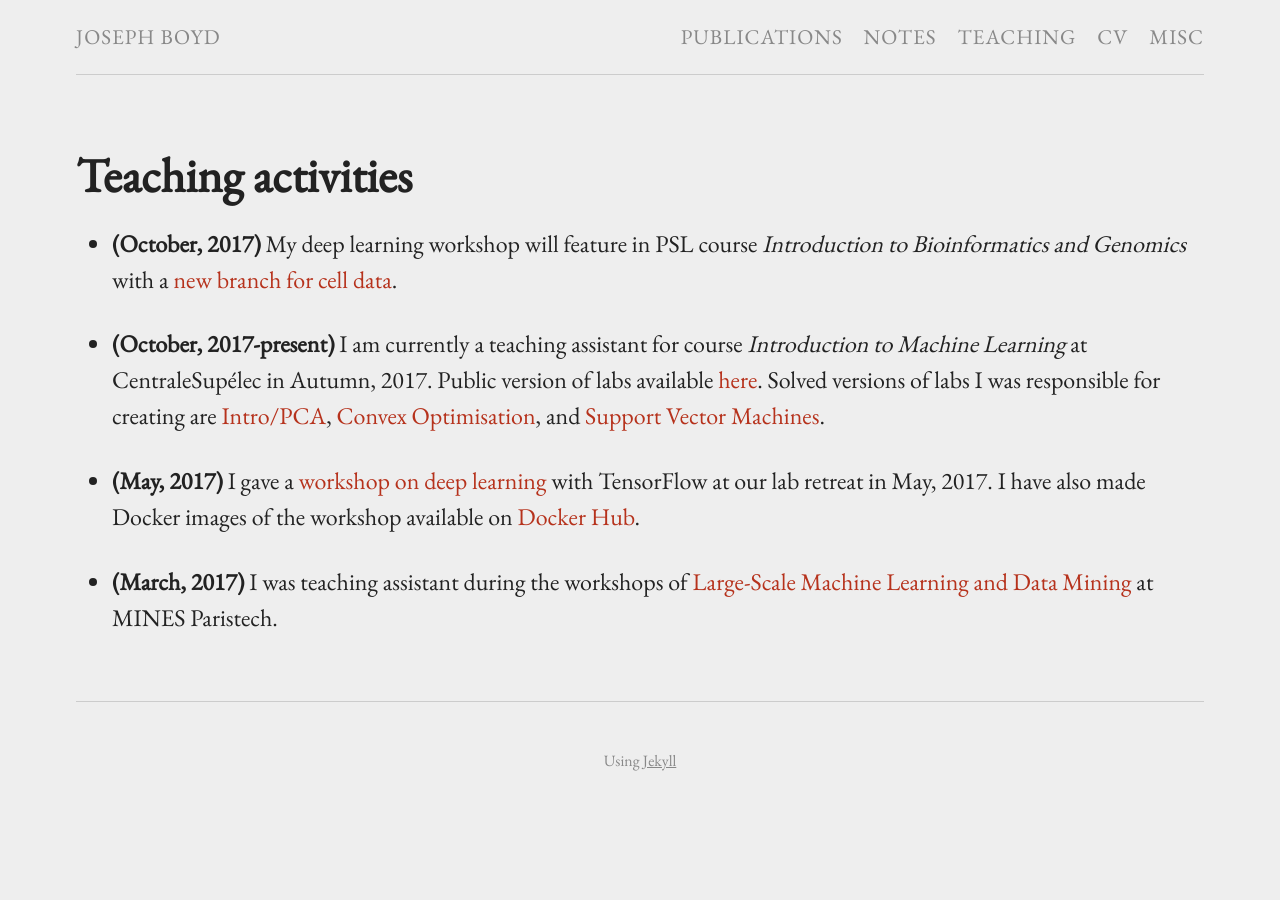
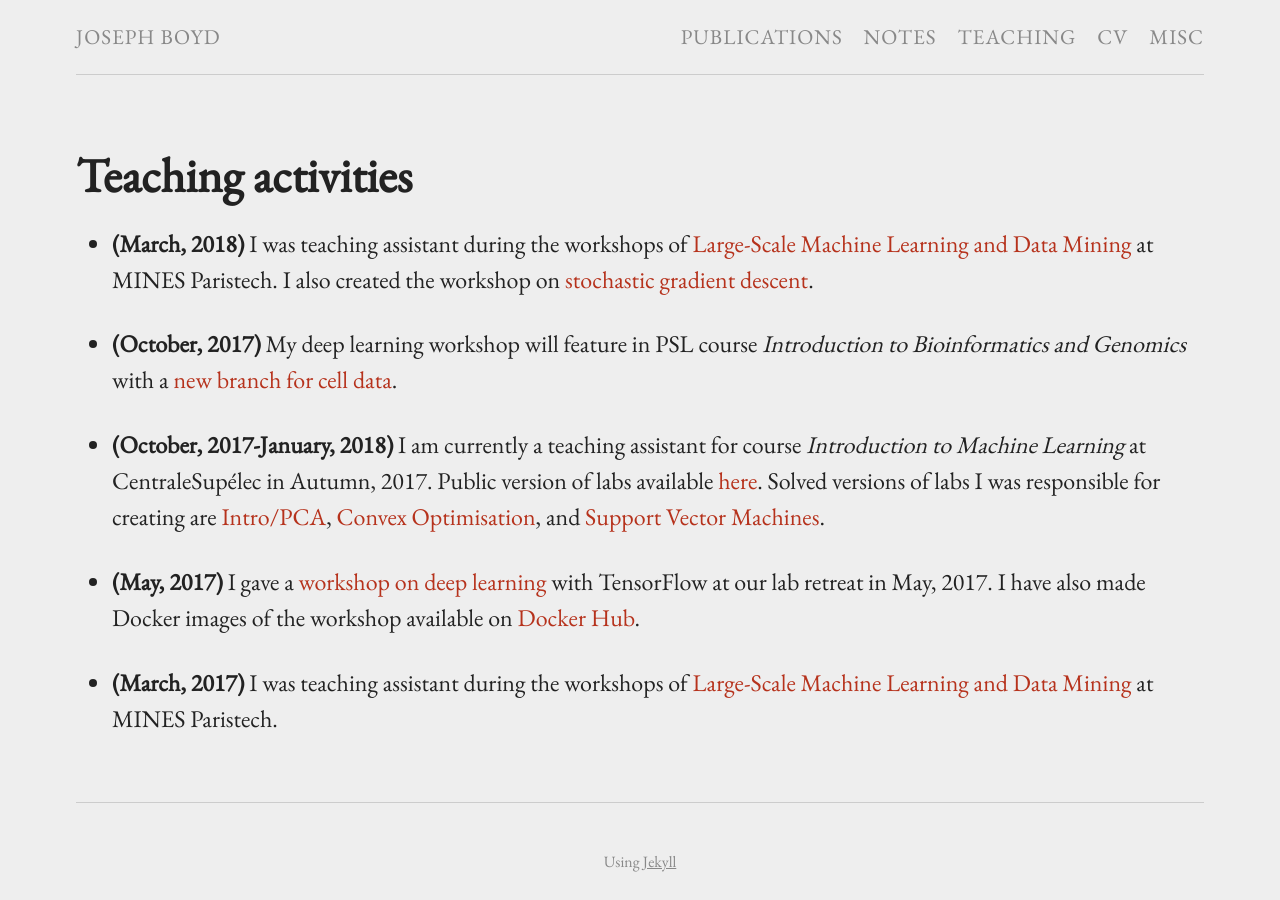
Before and after one commit to jcboyd/jcboyd.github.io, a Jekyll site: the page built from teaching.md, in a window 1280 px wide. Built offline with Jekyll 4.4.1, drawn with Linux system fonts in a browser that asks for light colours.

Commit message:
updated lcl, teaching page

```diff
--- a/teaching.md
+++ b/teaching.md
@@ -4,9 +4,11 @@ permalink: /teaching/
 title: Teaching activities
 ---
 
+* **(March, 2018)** I was teaching assistant during the workshops of [Large-Scale Machine Learning and Data Mining](http://members.cbio.mines-paristech.fr/~jvert/svn/lsml/lsml18/) at MINES Paristech. I also created the workshop on [stochastic gradient descent](https://jcboyd.github.io/assets/lsml2018/stochastic_gradient_descent.html).
+
 * **(October, 2017)** My deep learning workshop will feature in PSL course *Introduction to Bioinformatics and Genomics* with a [new branch for cell data](https://github.com/jcboyd/deep-learning-workshop/tree/cell-data).
 
-* **(October, 2017-present)** I am currently a teaching assistant for course *Introduction to Machine Learning* at CentraleSupélec in Autumn, 2017. Public version of labs available [here](https://github.com/chagaz/ma2823_2017). Solved versions of labs I was responsible for creating are [Intro/PCA](/assets/ma2823_2017/Lab+1+2017-10-02++Principal+Components+Analysis.html), [Convex Optimisation](/assets/ma2823_2017/Lab+2+2017-10-06++Convex+optimization+in+Python.html), and [Support Vector Machines](/assets/ma2823_2017/Lab+8++2017-12-01++Support+vector+machines.html).
+* **(October, 2017-January, 2018)** I am currently a teaching assistant for course *Introduction to Machine Learning* at CentraleSupélec in Autumn, 2017. Public version of labs available [here](https://github.com/chagaz/ma2823_2017). Solved versions of labs I was responsible for creating are [Intro/PCA](/assets/ma2823_2017/Lab+1+2017-10-02++Principal+Components+Analysis.html), [Convex Optimisation](/assets/ma2823_2017/Lab+2+2017-10-06++Convex+optimization+in+Python.html), and [Support Vector Machines](/assets/ma2823_2017/Lab+8++2017-12-01++Support+vector+machines.html).
 
 * **(May, 2017)** I gave a [workshop on deep learning](/assets/deep-learning-workshop/main.html) with TensorFlow at our lab retreat in May, 2017. I have also made Docker images of the workshop available on [Docker Hub](https://hub.docker.com/r/jcboyd/deep-learning-workshop/).
 
```
Also changed, not shown: 1 other file.
